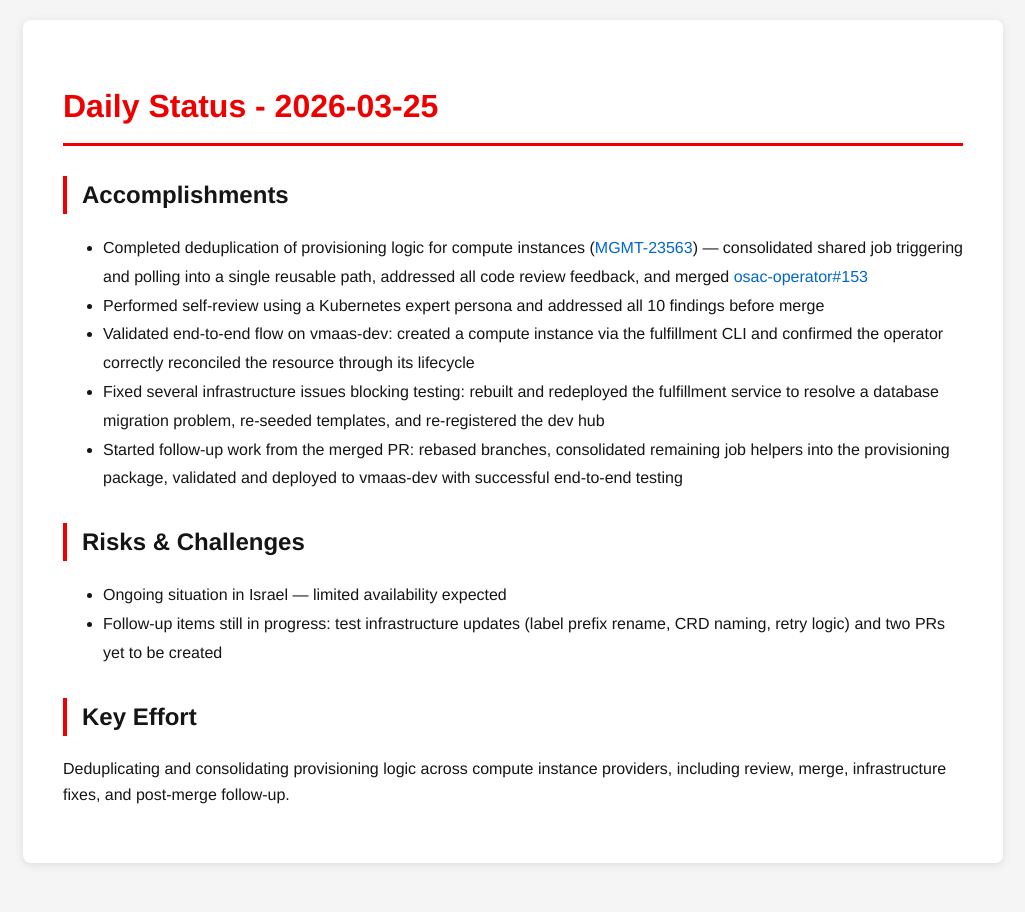
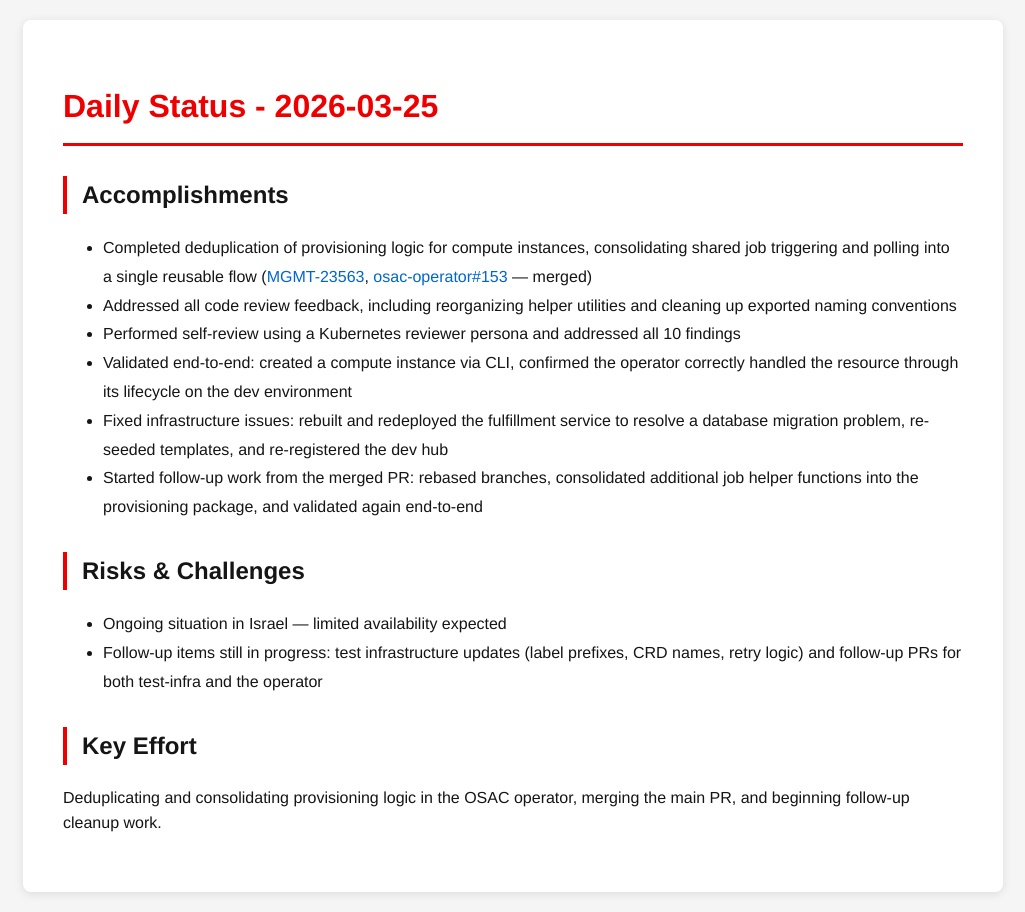
Before and after one commit to tzvatot/daily-status, a Jekyll site: the page built from 2026-03-25.md, in a window 1280 px wide. Shown: the whole page, without its empty margins (127-1152 px from the left). Built offline with Jekyll 4.4.1, drawn with Linux system fonts in a browser that asks for light colours.

Commit message:
Daily status update - 2026-03-25

```diff
--- a/2026-03-25.md
+++ b/2026-03-25.md
@@ -7,15 +7,16 @@ date: 2026-03-25
 # Daily Status - 2026-03-25
 
 ## Accomplishments
-- Completed deduplication of provisioning logic for compute instances ([MGMT-23563](https://issues.redhat.com/browse/MGMT-23563)) — consolidated shared job triggering and polling into a single reusable path, addressed all code review feedback, and merged [osac-operator#153](https://github.com/osac-project/osac-operator/pull/153)
-- Performed self-review using a Kubernetes expert persona and addressed all 10 findings before merge
-- Validated end-to-end flow on vmaas-dev: created a compute instance via the fulfillment CLI and confirmed the operator correctly reconciled the resource through its lifecycle
-- Fixed several infrastructure issues blocking testing: rebuilt and redeployed the fulfillment service to resolve a database migration problem, re-seeded templates, and re-registered the dev hub
-- Started follow-up work from the merged PR: rebased branches, consolidated remaining job helpers into the provisioning package, validated and deployed to vmaas-dev with successful end-to-end testing
+- Completed deduplication of provisioning logic for compute instances, consolidating shared job triggering and polling into a single reusable flow ([MGMT-23563](https://issues.redhat.com/browse/MGMT-23563), [osac-operator#153](https://github.com/osac-project/osac-operator/pull/153) — merged)
+- Addressed all code review feedback, including reorganizing helper utilities and cleaning up exported naming conventions
+- Performed self-review using a Kubernetes reviewer persona and addressed all 10 findings
+- Validated end-to-end: created a compute instance via CLI, confirmed the operator correctly handled the resource through its lifecycle on the dev environment
+- Fixed infrastructure issues: rebuilt and redeployed the fulfillment service to resolve a database migration problem, re-seeded templates, and re-registered the dev hub
+- Started follow-up work from the merged PR: rebased branches, consolidated additional job helper functions into the provisioning package, and validated again end-to-end
 
 ## Risks & Challenges
 - Ongoing situation in Israel — limited availability expected
-- Follow-up items still in progress: test infrastructure updates (label prefix rename, CRD naming, retry logic) and two PRs yet to be created
+- Follow-up items still in progress: test infrastructure updates (label prefixes, CRD names, retry logic) and follow-up PRs for both test-infra and the operator
 
 ## Key Effort
-Deduplicating and consolidating provisioning logic across compute instance providers, including review, merge, infrastructure fixes, and post-merge follow-up.
+Deduplicating and consolidating provisioning logic in the OSAC operator, merging the main PR, and beginning follow-up cleanup work.
```
